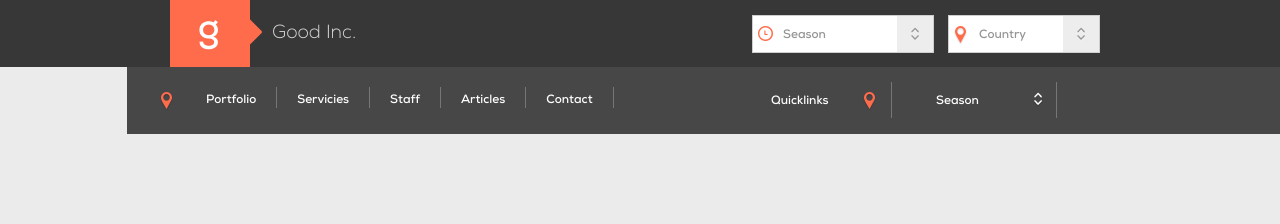
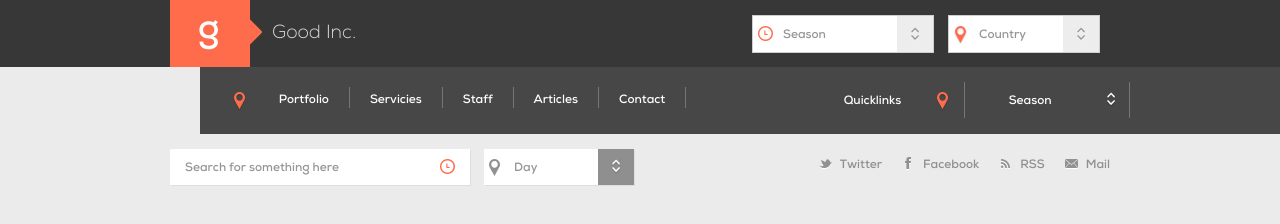
Before and after one commit to Matroskin94/Good_inc, a plain HTML site: page Index.html in a window 1280 px wide. Drawn offline with Linux system fonts and the light colour scheme.

Commit message:
Search and social menu finished

```diff
--- a/Index.html
+++ b/Index.html
@@ -62,7 +62,7 @@
 
 					<div class="select-items" id='quicklinks'>
 						<a href="javascript:void(0)" class='choosen'>Quicklinks</a>
-						<img src="img/map_point_icon.png" class="clock">
+						<img src="img/map_point_icon.png" class="img-select-right">
 						<ul class="drop">
 							<li><a href="">Ukraine</a></li>
 							<li><a href="">Russia</a></li>
@@ -90,6 +90,43 @@
 
 		</div>
 
+		<div class="header-contacts">
+			<div class="contacts-left">
+				<div class="select-items" id='search'>
+						<a href="javascript:void(0)" class='choosen'>Search for something here</a>
+						<img src="img/clock_icon.png" class="img-select-right">
+						<input type="hidden" id="search-field"></input>
+				</div>
+
+				<div class="select-items" id='country'>
+					<img src="img/map_point_grey_icon.png" class="clock">
+					<a href="javascript:void(0)" class='choosen'>Day</a>
+					<img src="img/list_img_transparent.png" class="list-img">
+					<ul class="drop">
+						<li><a href="">Sunday</a></li>
+						<li><a href="">Moday</a></li>
+						<li><a href="">Tuesday</a></li>
+						<li><a href="">Wednesday</a></li>
+						<li><a href="">Thursday</a></li>
+						<li><a href="">Friday</a></li>
+						<li><a href="">Saturday</a></li>
+					</ul>
+					<input type="hidden" id="select-day"></input>
+				</div>
+			</div>
+			<div class="contacts-right">
+				<ul>
+					<li><a href=""><span></span>Twitter</a></li>
+					<li><a href=""><span></span>Facebook</a></li>
+					<li><a href=""><span></span>RSS</a></li>
+					<li><a href=""><span></span>Mail</a></li>
+				</ul>
+
+			</div>
+
+		</div>
+
+
 	</header>
 	<div class="main-frame">
 
--- a/css/style_selector.css
+++ b/css/style_selector.css
@@ -106,8 +106,32 @@
 	background-color: #595959;
 }
 
-.header-menu-right .select-items .clock{
-	position: absolute;
+
+.img-select-right {
+    position: absolute;
     margin-top: 10px;
-    right:15px;
+    right: 15px;
 }
+
+#search .choosen{
+	    margin: 4px 15px 4px 15px;
+}
+
+#search {
+	width: 300px;
+}
+
+#country .list-img {
+	background-color:#8f8f8f;
+}
+
+.contacts-left .select-items{
+	border:none;
+	box-shadow: 1px 1px #dedede;
+}
+
+.contacts-left .select-items .drop{
+	border:none;
+	box-shadow: 1px 1px #dedede;
+	margin:0px;
+}
--- a/style.css
+++ b/style.css
@@ -8,6 +8,10 @@ header{
 	background-color: #373737;
 	width:100%;
 	height:67px;
+}
+
+a {
+	text-decoration: none;
 }
 
 .header-top{
@@ -53,7 +57,7 @@ header{
 .header-menu {
 	margin-top: -4px;
     height: 67px;
-    width: 1153px;
+    width: 84.4%;
     background-color: #474747;
     float: right;
     position: relative;
@@ -61,7 +65,6 @@ header{
 }
 
 .header-menu a{
-	text-decoration: none;
 	color:white;
 	font-size:12px;
 }
@@ -71,6 +74,7 @@ header{
 	width: 940px;
 	height: 67px;
 	position: relative;
+	display: block;
 }
 
 .header-menu-left ul {
@@ -100,3 +104,64 @@ header{
 .header-menu-right {
 	float:right;
 }
+
+
+.header-contacts{
+	margin:0 auto;
+	width: 940px;
+	height: 67px;
+	position: relative;
+	clear:both;
+}
+.contacts-left {
+	float:left;
+}
+
+.contacts-right {
+	float:right;
+}
+
+.contacts-right ul > li{
+	padding-top: 6px;
+	font-family: 'nexa-bold';
+	font-size: 12px;
+	float:left;
+	list-style-type: none;
+	padding-left: 28px;
+}
+
+.contacts-right ul > li > a {
+	color:#8f8f8f;
+}
+
+.contacts-right span{
+	display: block;
+	position: relative;
+	float:left;
+	right:8px;
+	top:1px;
+	width: 13px;
+	height: 13px;
+	background-image:url('img/social_icon_set.png');
+	background-repeat: no-repeat;
+}
+
+.contacts-right ul > li:nth-child(1) span {
+	background-position: 0px 1px;
+
+}
+
+.contacts-right ul > li:nth-child(2) span {
+	background-position: -13px 0px;
+
+}
+
+.contacts-right ul > li:nth-child(3) span {
+	background-position: -26px 1px;
+
+}
+
+.contacts-right ul > li:nth-child(4) span {
+	background-position: -39px 1px;
+
+}
```
Also changed, not shown: img/social_icon_set.png (added).
